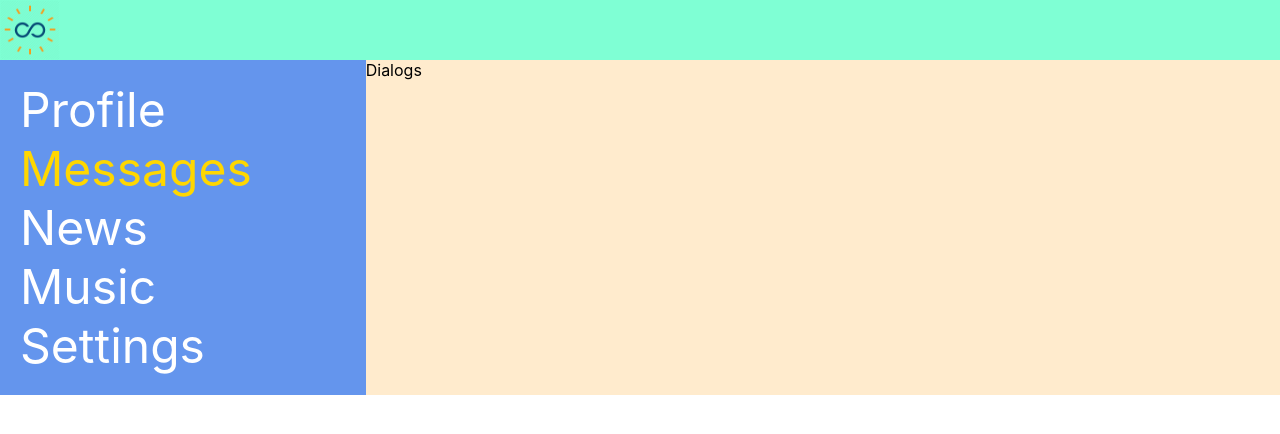
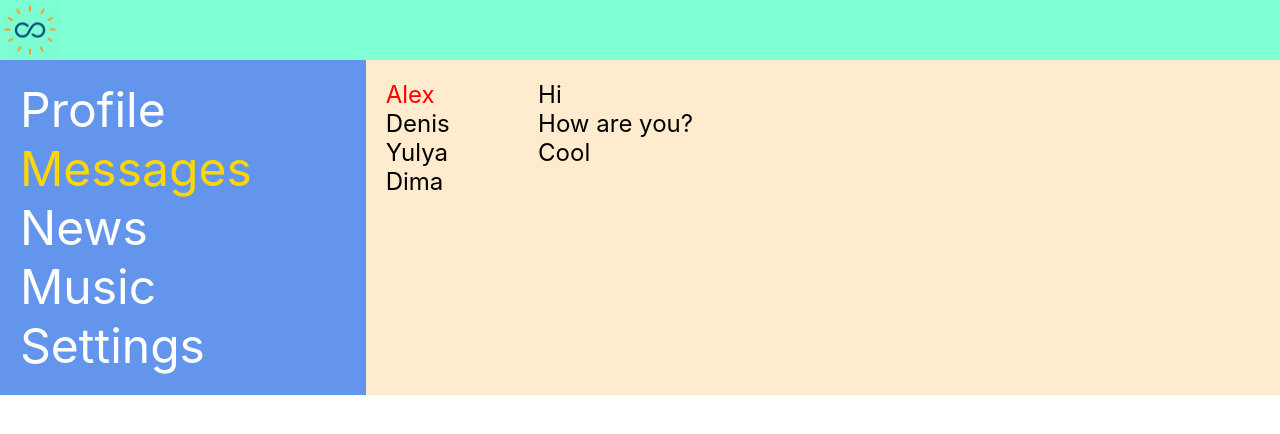
Before and after one commit to AlexeySobol81/social_network, a React (Create React App) app: page /dialogs in a window 1280 px wide. Shown: the top 434 px of the page. Built offline with nearby package versions, Linux system fonts and the light colour scheme.

Commit message:
dialog page

```diff
--- a/src/components/Dialogs/Dialogs.module.css
+++ b/src/components/Dialogs/Dialogs.module.css
@@ -0,0 +1,21 @@
+.dialogs {
+    display: grid;
+    grid-template-columns: 2fr 10fr;
+    font-size: x-large;
+}
+
+.dialogsItems {
+    padding: 20px;
+}
+
+.dialogsItems .active {
+    color: red;
+}
+
+.messages {
+    padding: 20px;
+}
+
+.messages.message {
+
+}
--- a/src/components/Dialogs/Dialogs.tsx
+++ b/src/components/Dialogs/Dialogs.tsx
@@ -3,8 +3,26 @@
 
 const Dialogs = () => {
     return (
-        <div>
-            Dialogs
+        <div className={s.dialogs}>
+            <div className={s.dialogsItems}>
+                <div className={s.dialog + ' ' + s.active}>
+                    Alex
+                </div>
+                <div className={s.dialog}>
+                    Denis
+                </div>
+                <div className={s.dialog}>
+                    Yulya
+                </div>
+                <div className={s.dialog}>
+                    Dima
+                </div>
+            </div>
+            <div className={s.messages}>
+                <div className={s.message}>Hi</div>
+                <div className={s.message}>How are you?</div>
+                <div className={s.message}>Cool</div>
+            </div>
         </div>
     )
 }
```
